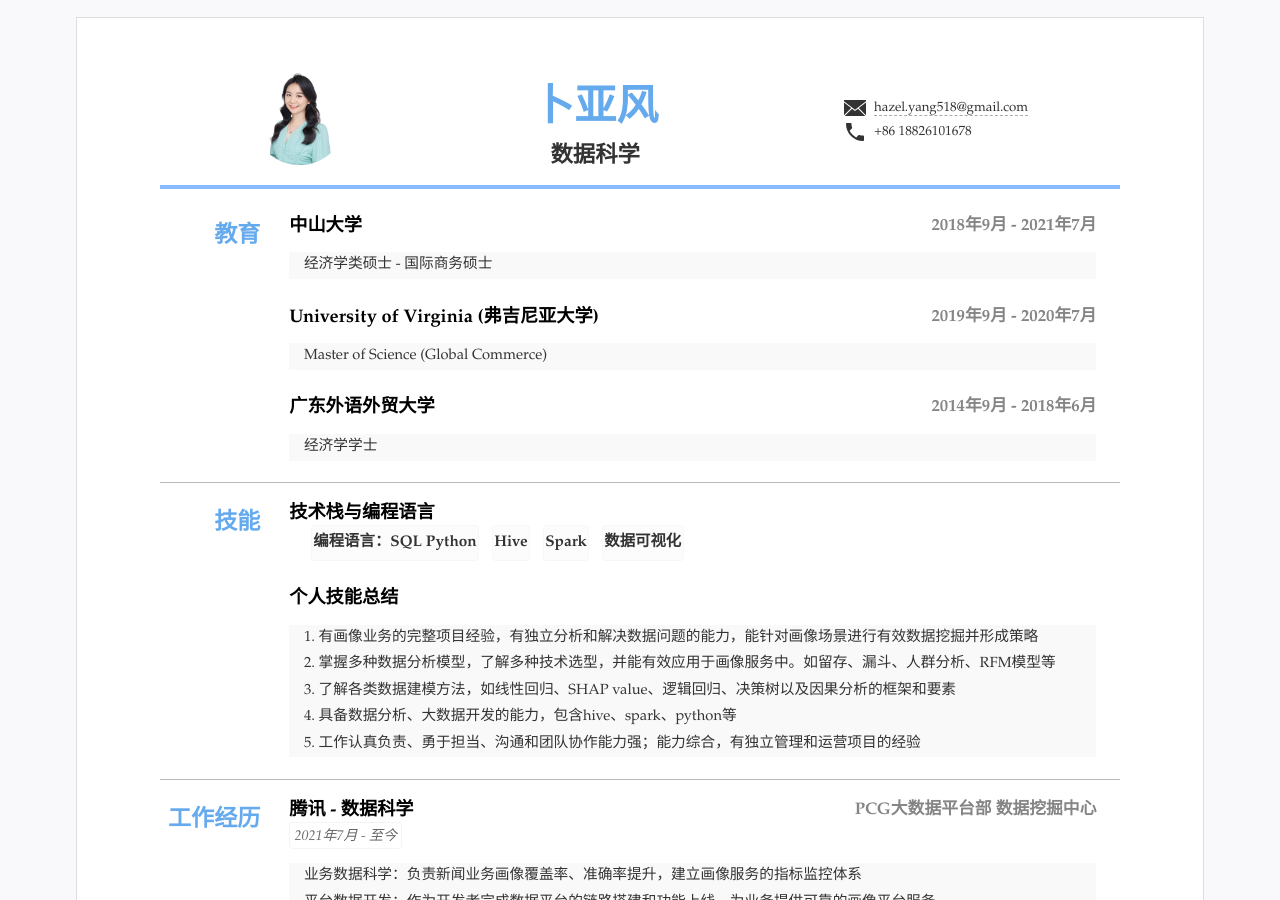
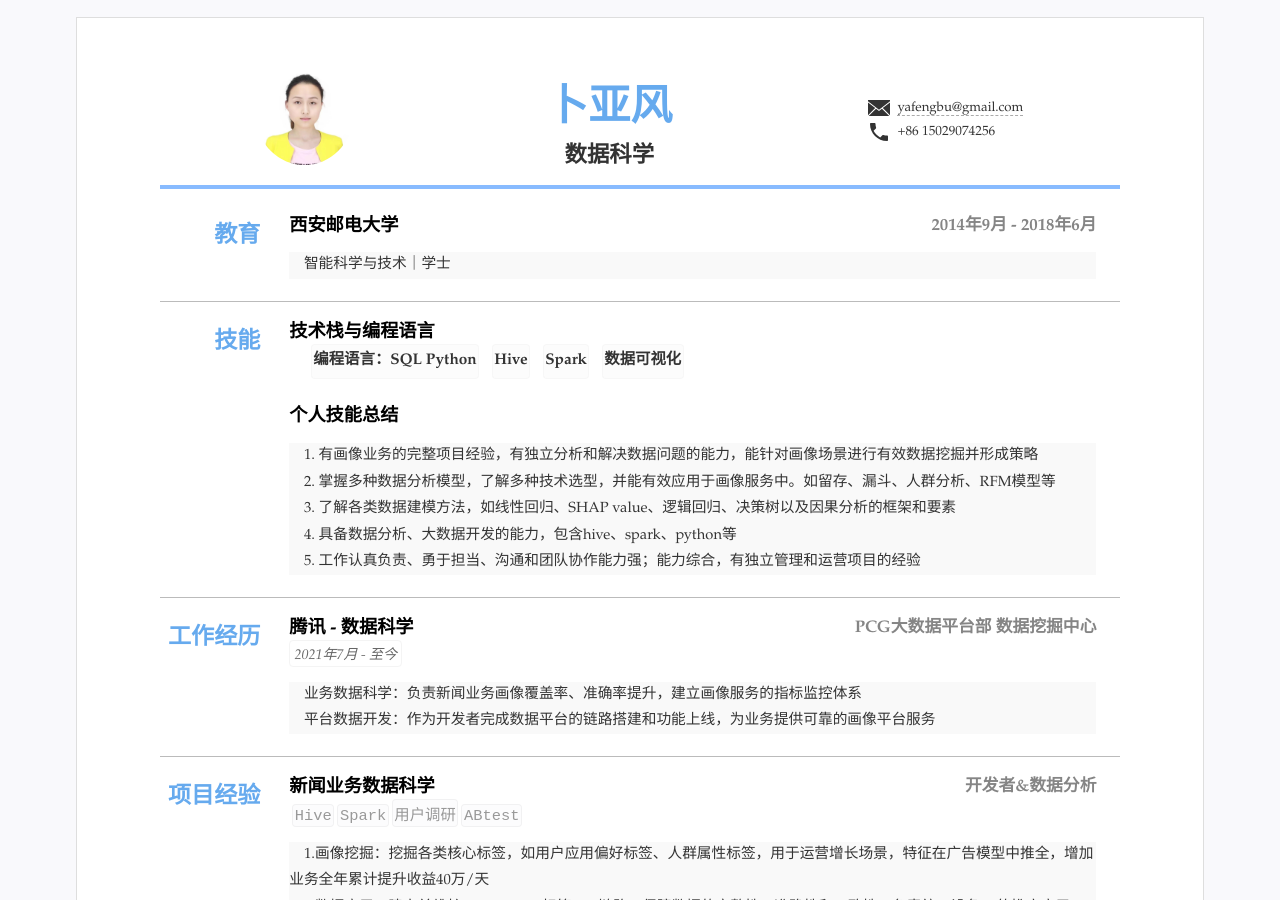
Before and after one commit to kyod-bu/cv, a Jekyll site: the page built from index.html, in a window 1280 px wide and 900 px high. Built offline with Jekyll 4.4.1, drawn with Linux system fonts in a browser that asks for light colours; some of the changed text lies outside the part shown.

Commit message:
update _data/resume.yml

```diff
--- a/_data/resume.yml
+++ b/_data/resume.yml
@@ -5,14 +5,14 @@ title: "卜亚风简历"
 lang: "zh" #语言设置 zh表示中文 en 表示英语
 name: "卜亚风"
 jobtitle: "数据科学" #可空不显示
-photo: "assets/img/WechatIMG29.jpeg" #照片可空，不显示
+photo: "assets/img/me.jpg" #照片可空，不显示
 
 #联系方式
 contact: #联系方式连接等3~5行
-- text: "hazel.yang518@gmail.com" #文本内容
-  href: 'mailto:hazel.yang518@gmail.com' #链接，无链接则空
+- text: "yafengbu@gmail.com" #文本内容
+  href: 'mailto:yafengbu@gmail.com' #链接，无链接则空
   icon: 'icons/email.svg' #图标 svg文件
-- text: "+86 18826101678"
+- text: "+86 15029074256"
   icon: 'icons/phone.svg'
   # - text: "your-website.com"
   #  href: 'http://your-website.com'
@@ -29,18 +29,10 @@ main: #简历主要内容，
 - type: education #类别为ID
   name: 教育 #显示名称，空则使用type
   content: #内容基本格式 标题-副标题-日期-详细内容 (都允许空)
-  - title: 中山大学
-    # duration:
-    sub: 2018年9月 - 2021年7月
-    detail: 经济学类硕士 - 国际商务硕士
-  - title: University of Virginia (弗吉尼亚大学)
-    # duration:
-    sub: 2019年9月 - 2020年7月
-    detail: Master of Science (Global Commerce)
-  - title: 广东外语外贸大学
+  - title: 西安邮电大学
     # duration:
     sub: 2014年9月 - 2018年6月
-    detail: 经济学学士
+    detail: 智能科学与技术｜学士
 
 - type: 技能
   # name: "技术栈和编程语言"
@@ -166,8 +158,8 @@ footer: #脚注多组
   screen:
   - text: "简历脚注"
   #   href: '/'
-  - text: "Made with &hearts; by Hazelyang"
-    href: "https://hazelyang518.github.io/cv/"
+  - text: "Made with &hearts; by Yafengbu"
+    href: "https://kyod-bu.github.io/cv/"
 
 #页面额外js脚本，如xx统计
 scripts:
```
Also changed, not shown: assets/img/me.jpg (added).
